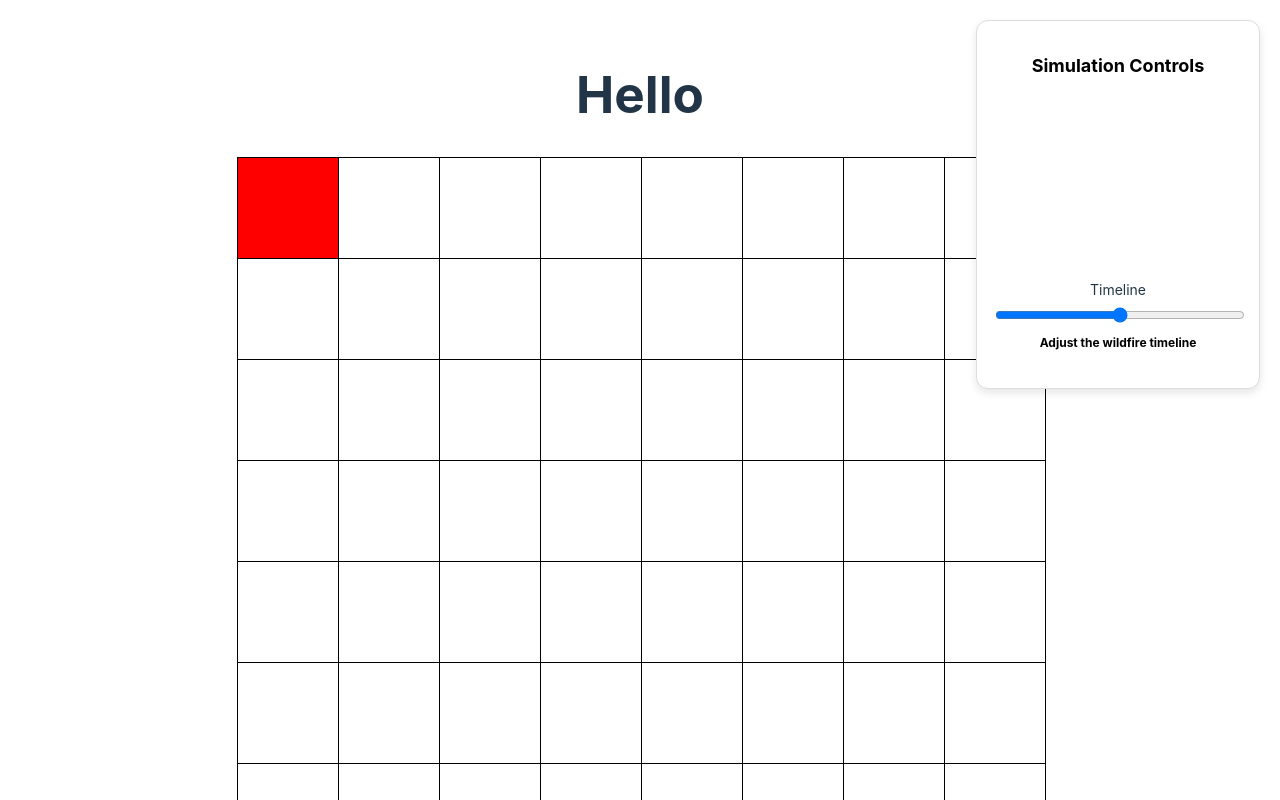
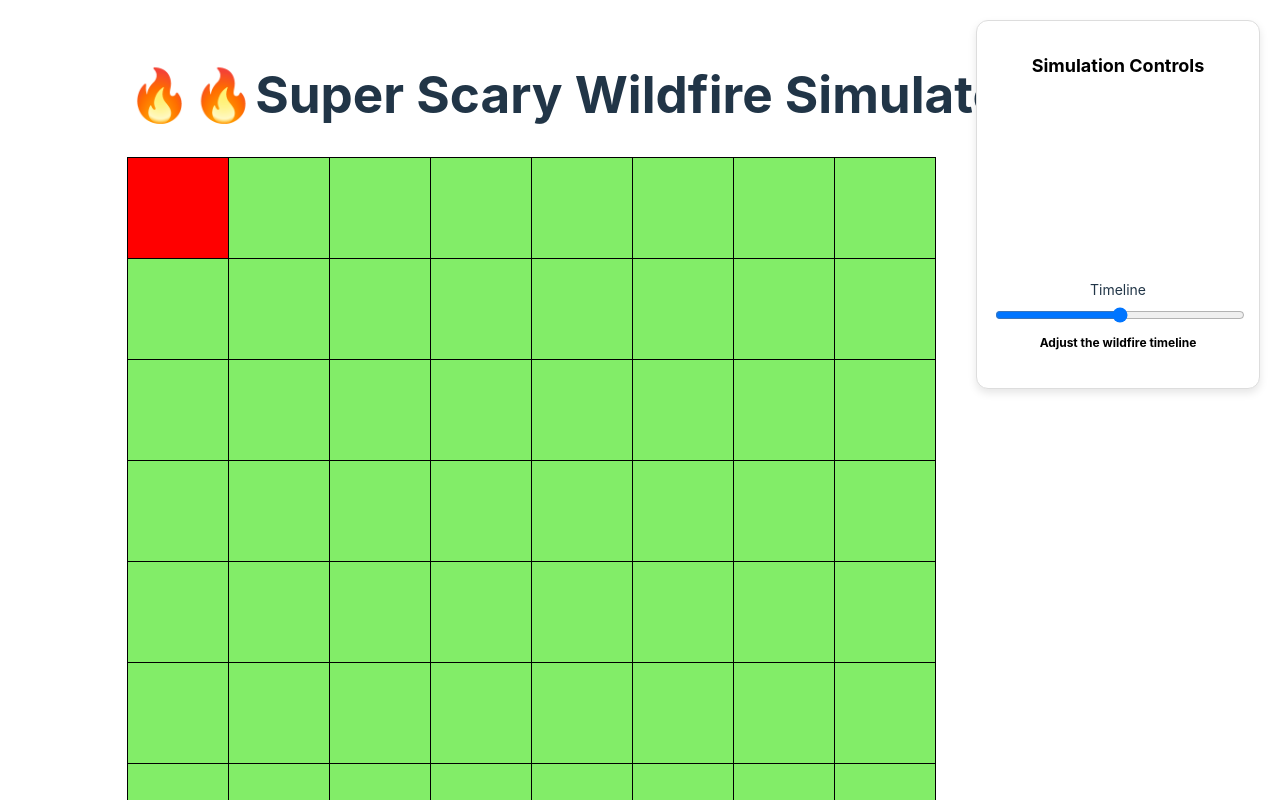
Before and after one commit to anekinL/DumpsterFire, a React (Vite) app in the folder wildfire-app/: page / in a window 1280 px wide. Shown: the top 800 px of the page. Built offline with nearby package versions, Linux system fonts and the light colour scheme.

Commit message:
added overlay, changed colours and change square info text

```diff
--- a/wildfire-app/src/App.jsx
+++ b/wildfire-app/src/App.jsx
@@ -2,18 +2,22 @@ import { useState } from 'react'
 import Grid from './components/Grid/Grid'
 import './App.css'
 import ControlPanel from "./components/ControlPanel/ControlPanel.jsx"
+import background from './assets/A_img.png'
 
 function App() {
   const [count, setCount] = useState(0)
 
   return (
     <>
-    <h1>Hello</h1>
+    {/* added background image but looks ugly and unformatted af. */}
+    {/*<div className="background" style={{backgroundImage: `url(${background})`, backgroundSize: 'cover'}}>*/}
+      <h1>🔥🔥Super Scary Wildfire Simulator🔥🔥</h1>
       <div className = "app_container">
         <Grid rows={8} columns={8}/>
       </div>
-      {/* added control panel */}
+        {/* added control panel */}
       <ControlPanel />
+    {/*</div>*/}
     </>
   )
 }
--- a/wildfire-app/src/components/Grid/Grid.jsx
+++ b/wildfire-app/src/components/Grid/Grid.jsx
@@ -10,7 +10,7 @@ const Grid = ({ rows, columns }) => {
     for (let i = 0; i < rows * columns; i++) {
       initialData.push({
         id: i + 1,
-        info: `This is Info for ${i + 1}\nThis is a new line`,
+        info: `id: ${i + 1} \n Longitude: ____ \n Latitude: ____ \n Humidity: ____ \n Wind: ____ \n Temperature: ____ \n Risk Factor: ____`,
         onFire: i === 0, // Set the first square on fire
         checked: false,
       });
--- a/wildfire-app/src/components/Square/Square.css
+++ b/wildfire-app/src/components/Square/Square.css
@@ -13,6 +13,7 @@
     align-items: center;
     cursor: pointer;
     transition: 0.3s ease;
+    background-color: #82ed68;
 }
 
 .square:hover {
@@ -60,5 +61,5 @@
 }
 
 .normal {
-    background-color: #fff;
+    background-color: #82ed68;
 }
```
Also changed, not shown: wildfire-app/src/assets/A_img.png (added).
